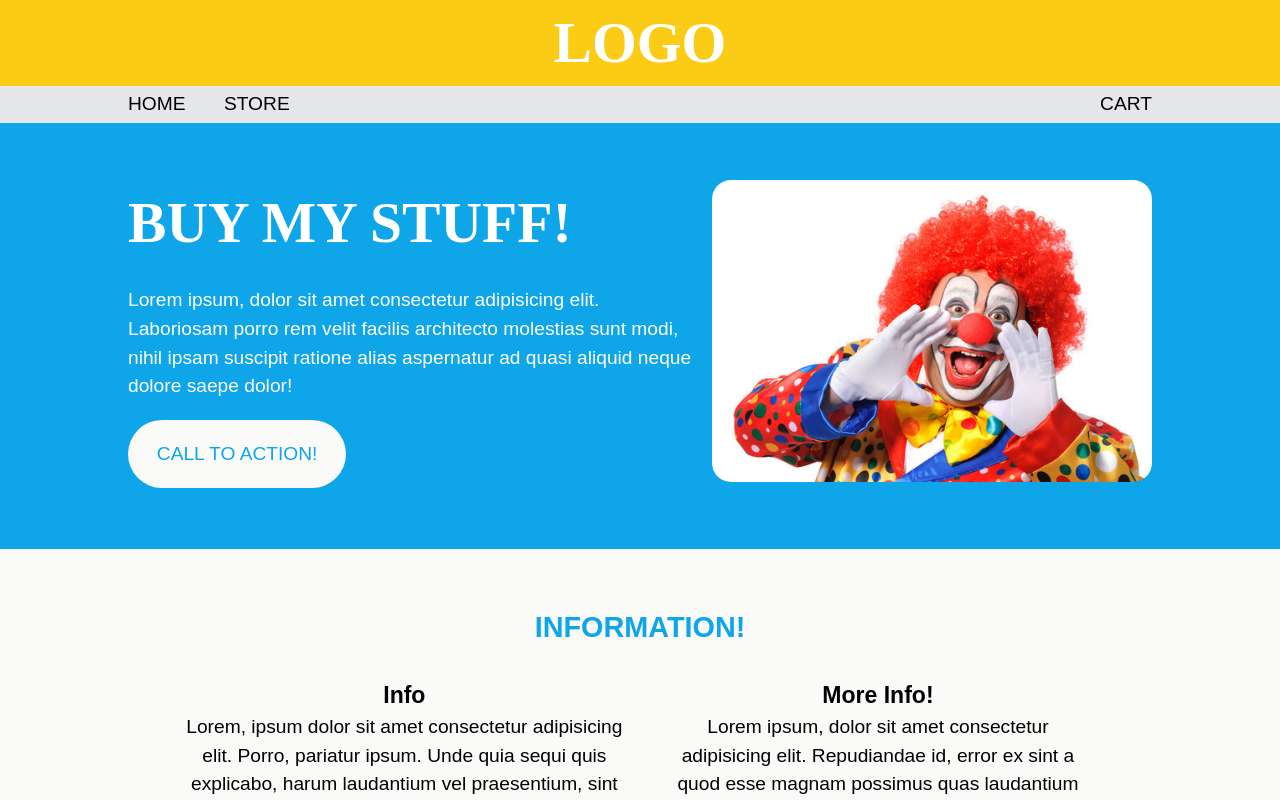
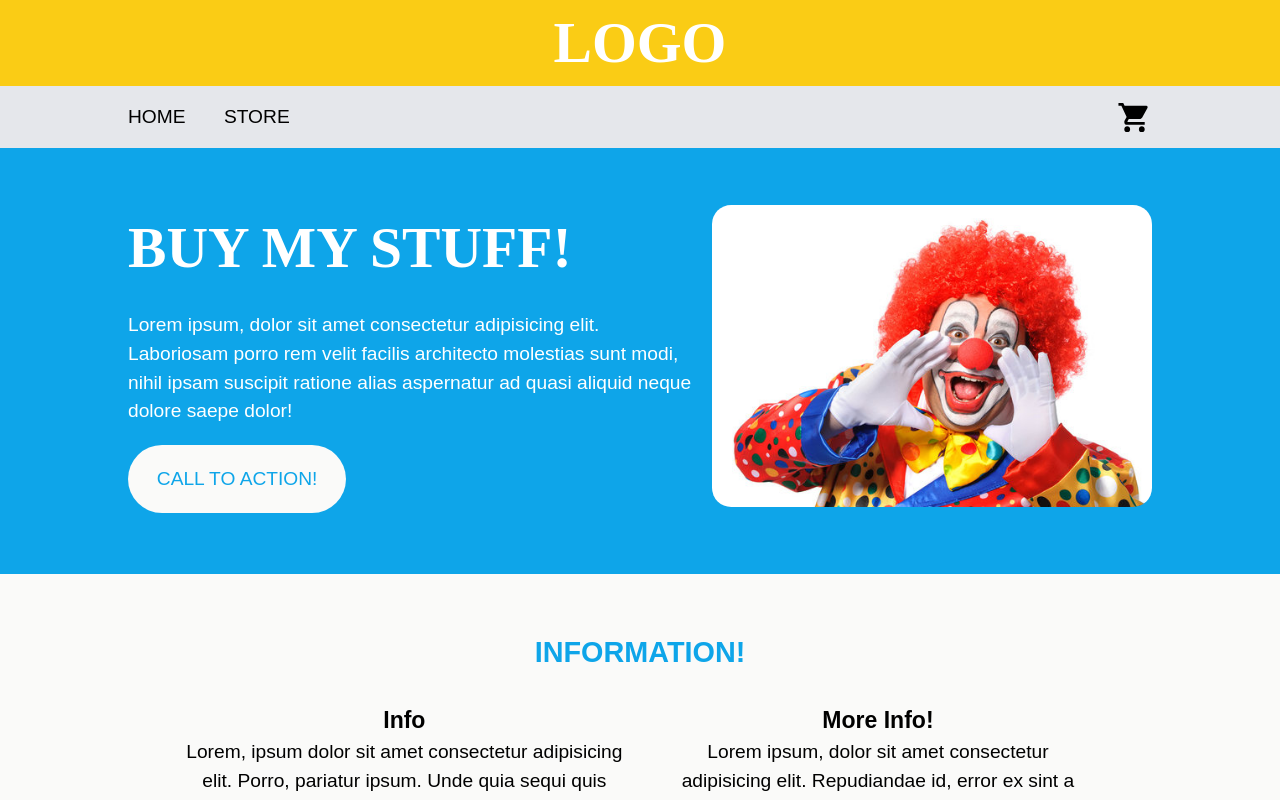
Before and after one commit to gemini-mastiff/shopping-cart, a React (Vite) app: page / in a window 1280 px wide. Shown: the top 800 px of the page. Built offline with nearby package versions, Linux system fonts and the light colour scheme; a web font is replaced by a local one.

Commit message:
style: add cart svg to nav

```diff
--- a/src/App.css
+++ b/src/App.css
@@ -51,6 +51,11 @@
   text-decoration: underline;
 }
 
+.cart__icon {
+  width: 35px;
+  margin-top: 10px;
+}
+
 .footer {
   background-color: var(--BG-COLOUR);
   text-align: center;
--- a/src/App.jsx
+++ b/src/App.jsx
@@ -1,4 +1,5 @@
 import { Link, Outlet } from "react-router-dom";
+import cartSvg from "./assets/cart.svg";
 import "./App.css";
 
 function App() {
@@ -22,7 +23,9 @@ function App() {
             </ul>
             <ul className="link__list link__list--secondary">
               <li className="link__item">
-                <Link to="cart">CART</Link>
+                <Link className="cart__link" to="cart">
+                  <img className="cart__icon" src={cartSvg} />
+                </Link>
               </li>
             </ul>
           </div>
```
